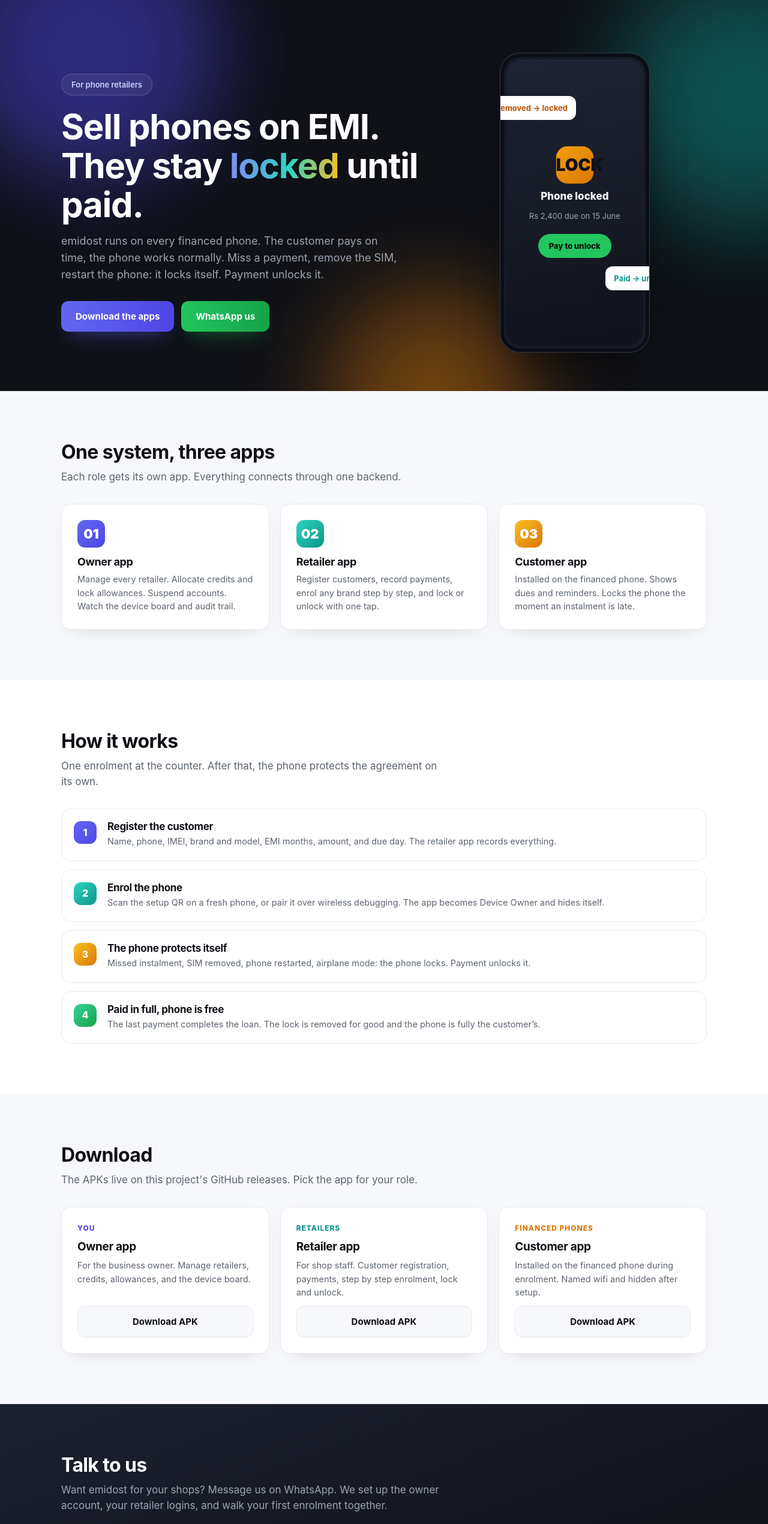
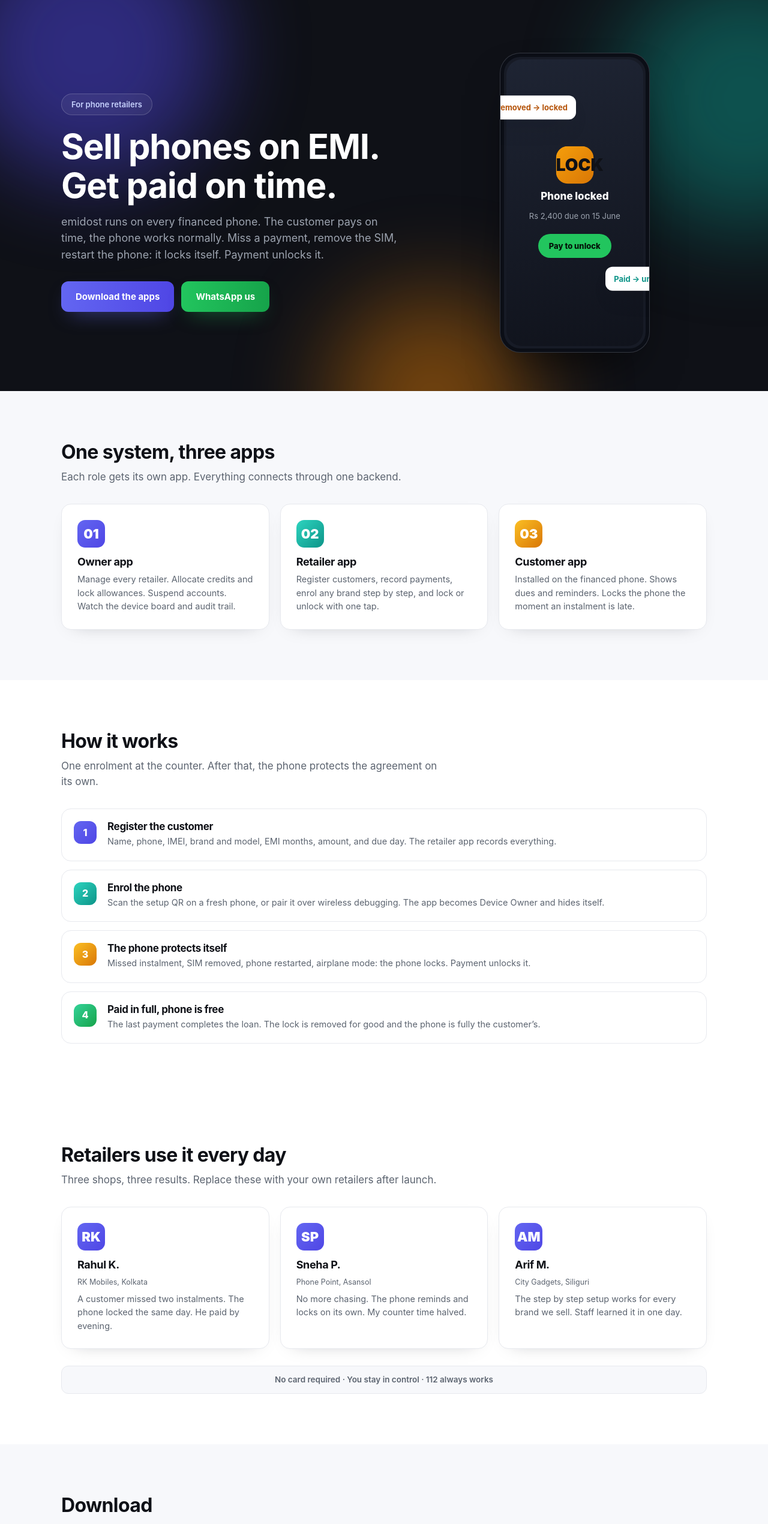
Before and after one commit to emidost/emidost, a Next.js app: page / in a window 1280 px wide. Shown: the top 2541 px of the page at 60% size. Built offline with nearby package versions, Linux system fonts and the light colour scheme.

Commit message:
Landing: new headline, trust section with marked quotes, locked-to-paid hero cycle, reduced-motion fallback

```diff
--- a/app/globals.css
+++ b/app/globals.css
@@ -110,6 +110,29 @@ section .sub { color: var(--muted); font-size: 17px; max-width: 640px; margin: 0
 
 .cards { display: grid; grid-template-columns: repeat(3, 1fr); gap: 18px; }
 @media (max-width: 900px) { .cards { grid-template-columns: 1fr; } }
+.card .shop { color: var(--muted); font-size: 12.5px; margin: 0 0 8px; }
+.strip {
+  margin: 28px 0 0;
+  padding: 12px 16px;
+  border: 1px solid var(--line);
+  border-radius: 12px;
+  background: #f7f8fb;
+  color: var(--muted);
+  font-size: 13.5px;
+  font-weight: 600;
+  text-align: center;
+}
+
+/* Hero phone cycle: locked to paid every 6s, reduced-motion safe. */
+.screen { animation: screencycle 6s ease-in-out infinite; }
+@keyframes screencycle {
+  0%, 70% { background: linear-gradient(170deg, #1e2433, #10131c); }
+  78%, 100% { background: linear-gradient(170deg, #0d9488, #0b5f56); }
+}
+@media (prefers-reduced-motion: reduce) {
+  .screen { animation: none; }
+  .blob, .lockicon, .chip-float { animation: none; }
+}
 .card {
   background: #fff; border: 1px solid var(--line); border-radius: var(--radius);
   padding: 26px; box-shadow: 0 10px 30px -22px rgba(15,17,23,0.35);
--- a/app/page.tsx
+++ b/app/page.tsx
@@ -26,7 +26,7 @@ export default function Page() {
             <div>
               <span className="kicker">For phone retailers</span>
               <h1>
-                Sell phones on EMI.<br />They stay <span className="grad">locked</span> until paid.
+                Sell phones on EMI.<br />Get paid on time.
               </h1>
               <p className="lede">
                 emidost runs on every financed phone. The customer pays on time, the phone works normally.
@@ -99,6 +99,28 @@ export default function Page() {
           </div>
         </section>
 
+        <section id="trust" style={{ background: '#fff' }}>
+          <div className="container">
+            <h2>Retailers use it every day</h2>
+            <p className="sub">Three shops, three results. Replace these with your own retailers after launch.</p>
+            <div className="cards">
+              {[
+                ['RK', 'Rahul K.', 'RK Mobiles, Kolkata', 'A customer missed two instalments. The phone locked the same day. He paid by evening.'],
+                ['SP', 'Sneha P.', 'Phone Point, Asansol', 'No more chasing. The phone reminds and locks on its own. My counter time halved.'],
+                ['AM', 'Arif M.', 'City Gadgets, Siliguri', 'The step by step setup works for every brand we sell. Staff learned it in one day.'],
+              ].map(([initials, name, shop, quote]) => (
+                <div className="card" key={name}>
+                  <span className="icon" style={{ background: 'linear-gradient(135deg,#6366f1,#4f46e5)' }}>{initials}</span>
+                  <h3>{name}</h3>
+                  <p className="shop">{shop}</p>
+                  <p>{quote}</p>
+                </div>
+              ))}
+            </div>
+            <p className="strip">No card required · You stay in control · 112 always works</p>
+          </div>
+        </section>
+
         <section id="download">
           <div className="container">
             <h2>Download</h2>
```
